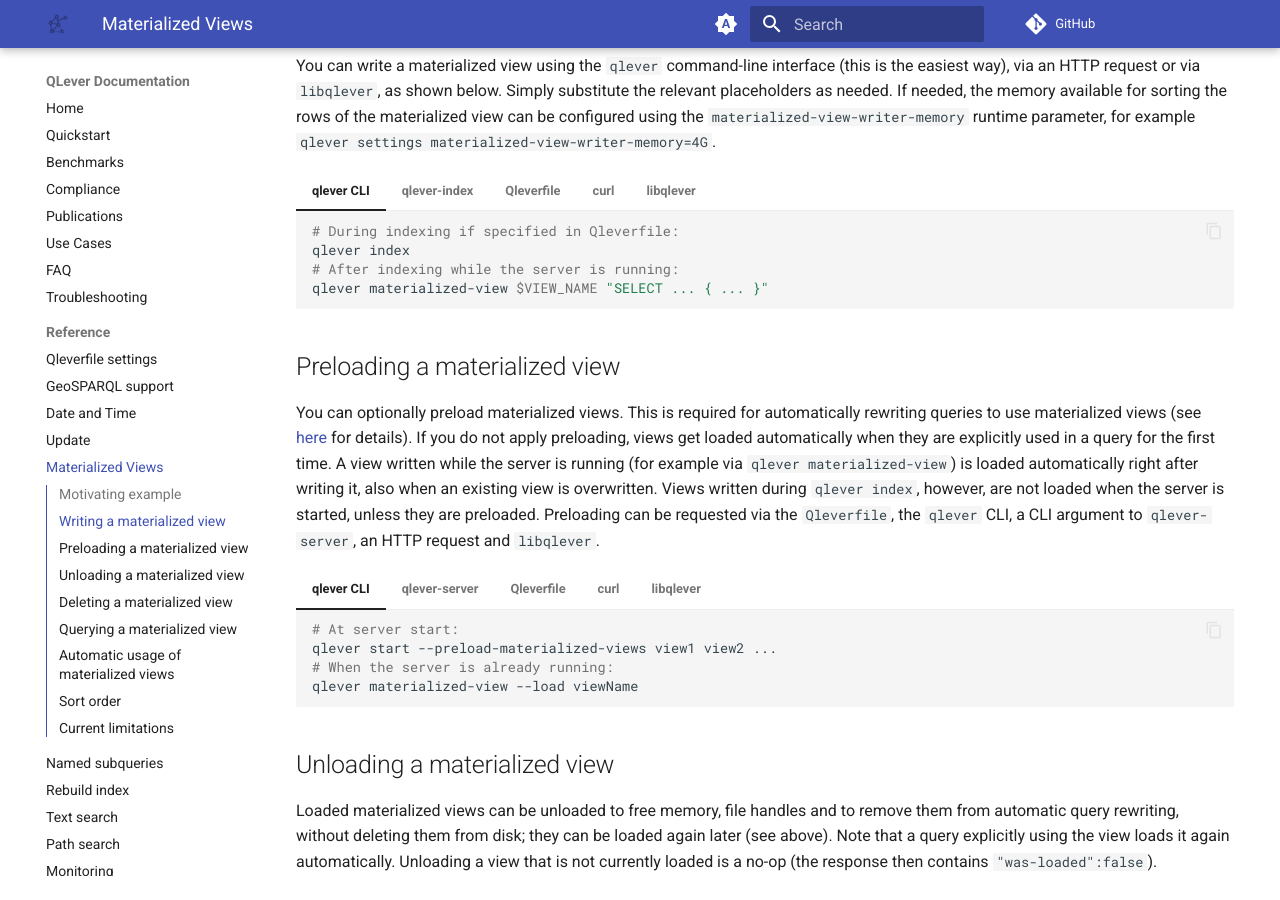
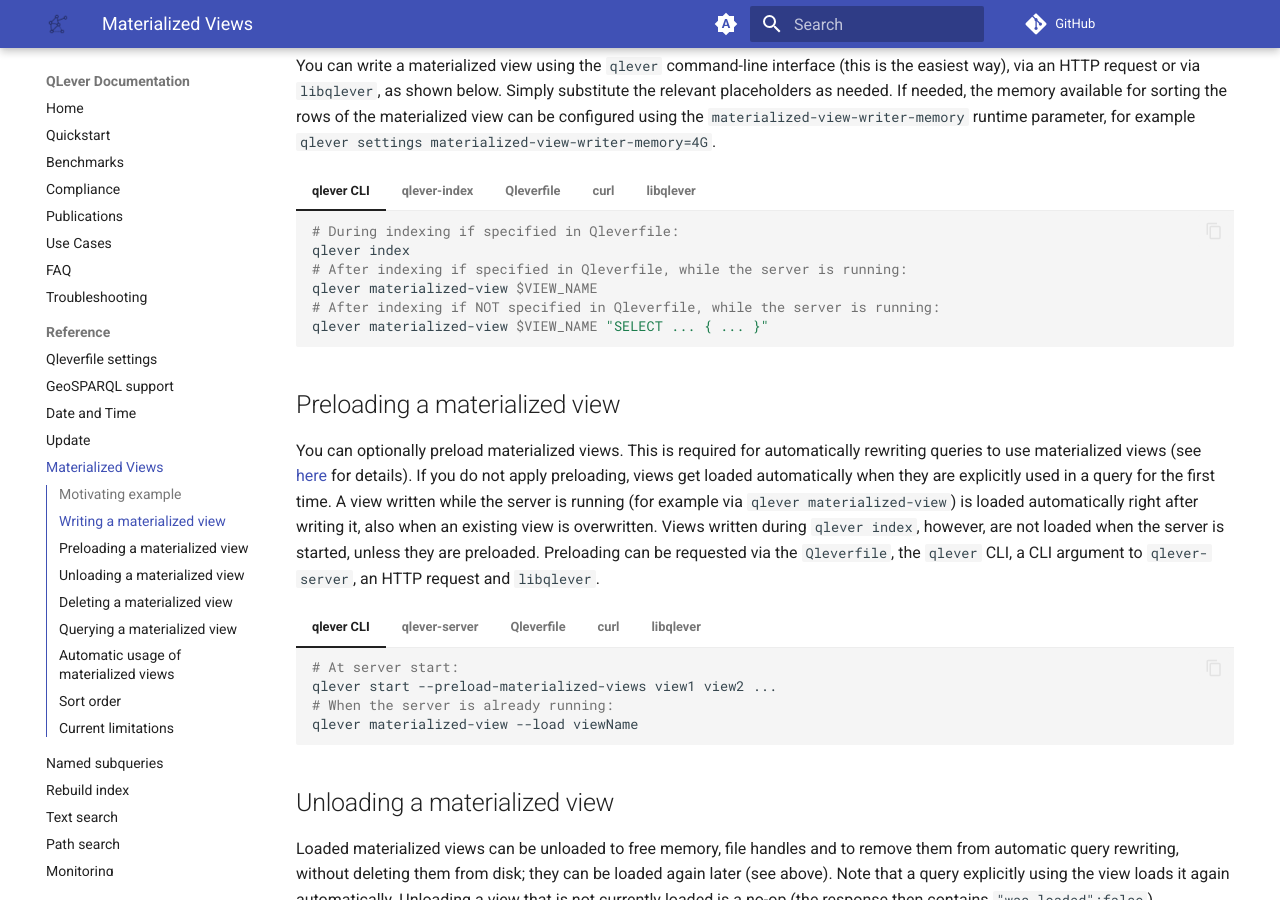
Before and after one commit to qlever-dev/qlever-docs, an MkDocs documentation site: the page built from docs/materialized-views.md, in a window 1280 px wide and 900 px high, scrolled down 1702 px. Built offline with MkDocs 1.6.1 and Material for MkDocs 9.7.7, drawn with Linux system fonts in a browser that asks for light colours; plug-ins that fetch from the network failed and are left out; comment, search, counter and statistics services are not loaded; the version menu is left out.

Commit message:
Document writing a materialized view from `Qleverfile` with `qlever materialized-view` (#34)
reflects qlever-dev/qlever-control#326

````diff
--- a/docs/materialized-views.md
+++ b/docs/materialized-views.md
@@ -98,7 +98,9 @@ example `qlever settings materialized-view-writer-memory=4G`.
     ```bash
     # During indexing if specified in Qleverfile:
     qlever index
-    # After indexing while the server is running:
+    # After indexing if specified in Qleverfile, while the server is running:
+    qlever materialized-view $VIEW_NAME
+    # After indexing if NOT specified in Qleverfile, while the server is running:
     qlever materialized-view $VIEW_NAME "SELECT ... { ... }"
     ```
 === "qlever-index"
````
